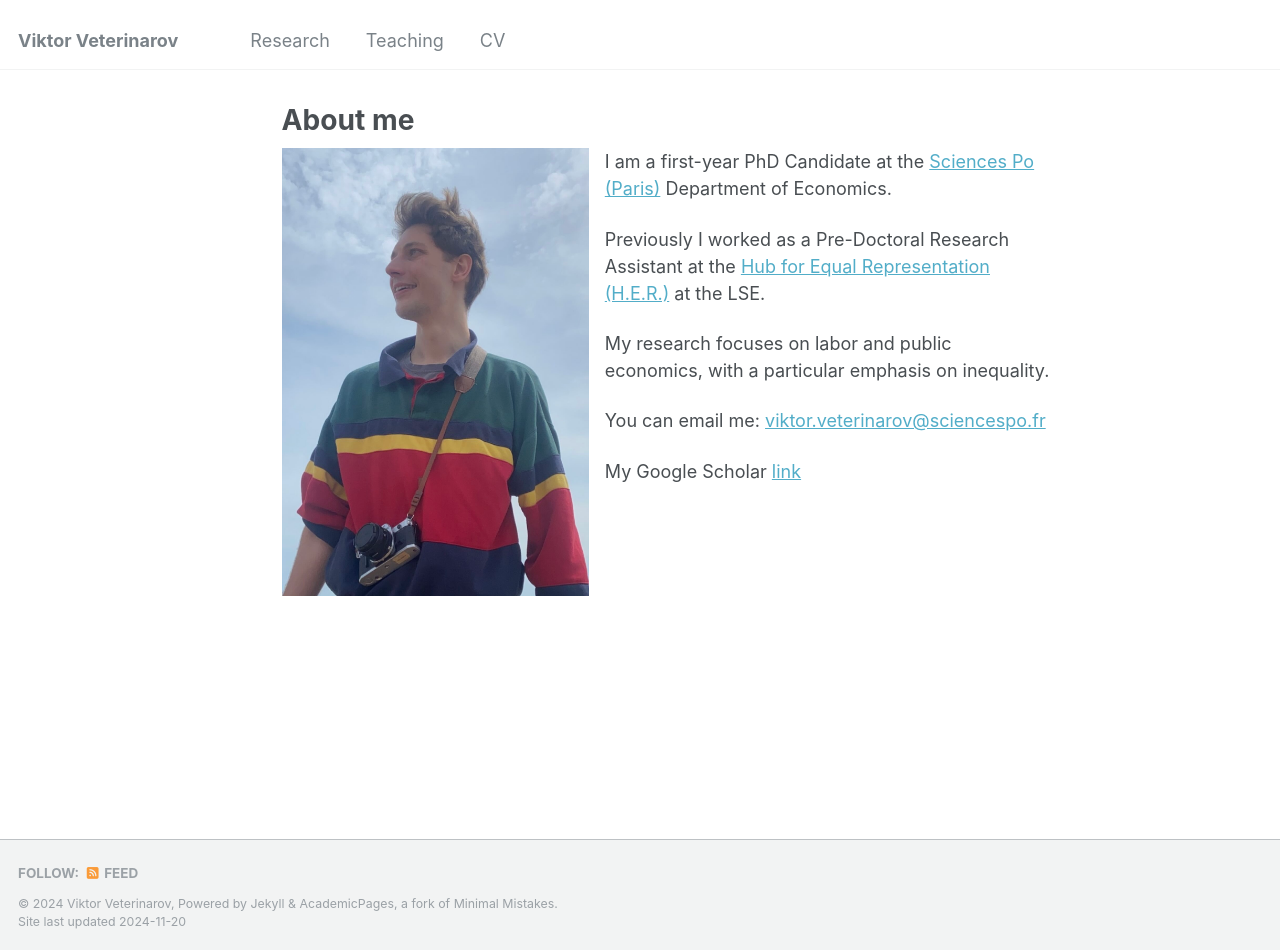
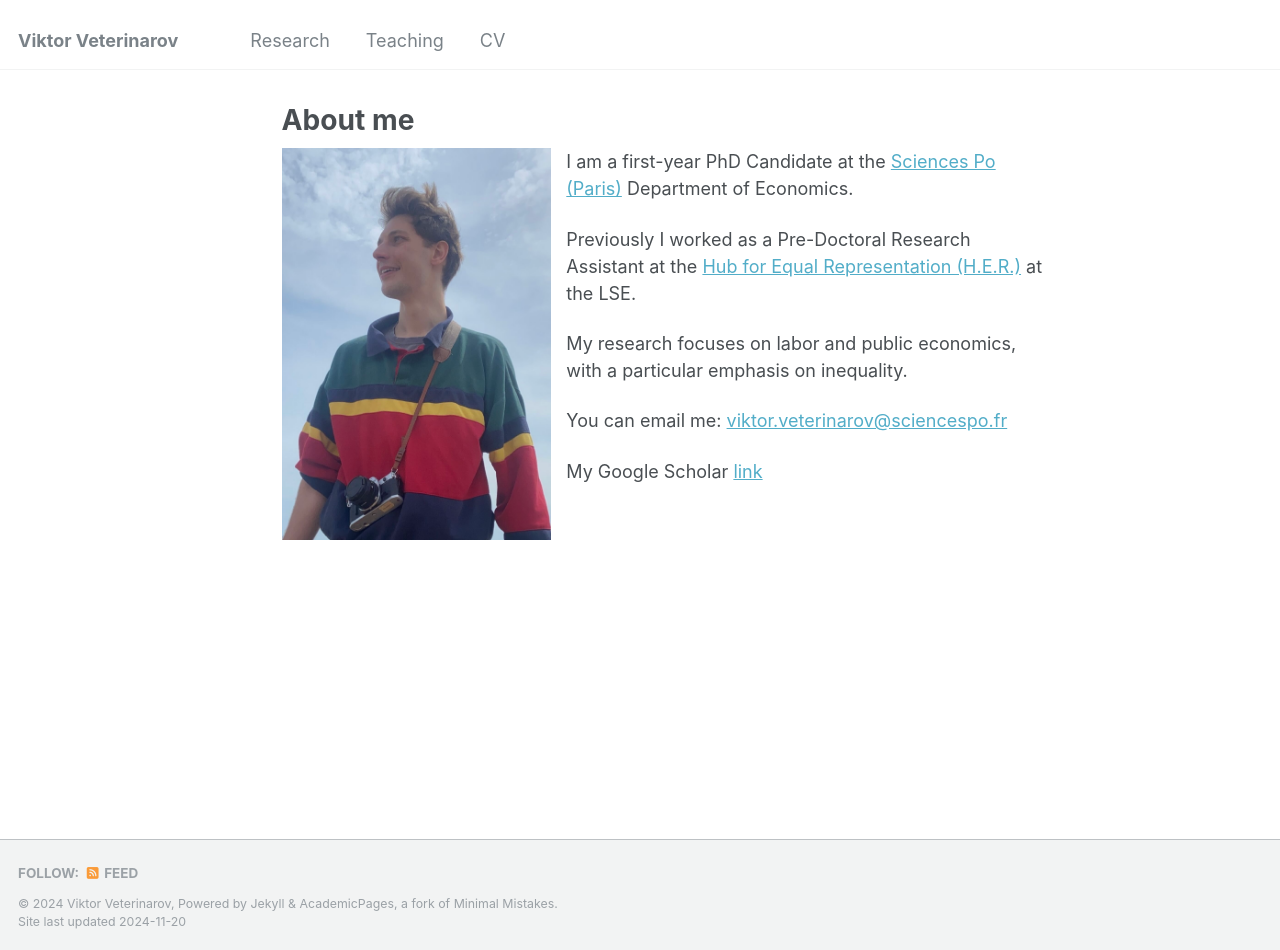
Before and after one commit to viktorveterinarov/viktorveterinarov.github.io, a Jekyll site: the page built from _pages/about.md, in a window 1280 px wide and 950 px high. Built offline with Jekyll 4.4.1, drawn with Linux system fonts in a browser that asks for light colours.

Commit message:
Update about.md

```diff
--- a/_pages/about.md
+++ b/_pages/about.md
@@ -7,7 +7,7 @@
   - /about.html
 ---
 <div style="display: flex; align-items: flex-start;">
-  <img src="/images/ForeverYoungViktor.JPG" alt="Viktor" style="width: 40%; margin-right: 2%;">
+  <img src="/images/ForeverYoungViktor.JPG" alt="Viktor" style="width: 35%; margin-right: 2%;">
 
   <div>
     <p>I am a first-year PhD Candidate at the <a href="https://www.sciencespo.fr/department-economics/researcher/viktor-veterinarov" target="_blank">Sciences Po (Paris)</a> Department of Economics. </p>
```
